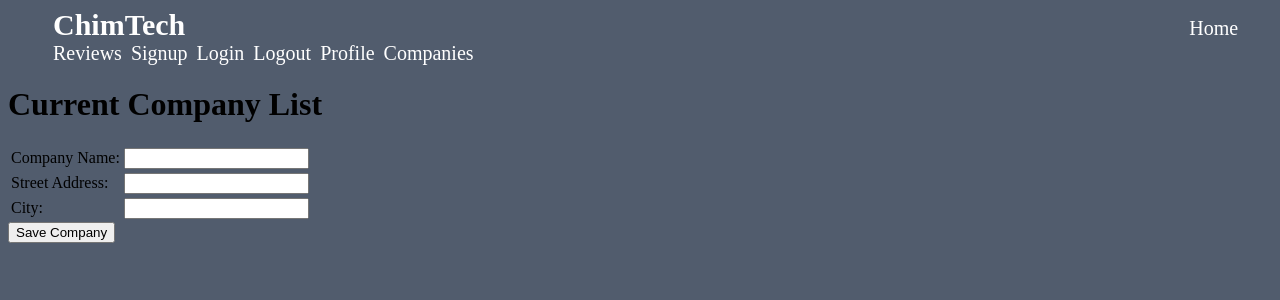
After one commit to alexbrenneman/chimtech, a Flask app: page /companies in a window 1280 px wide. The commit adds this page. Shown: the top 300 px of the page. Run offline with Flask 2, Linux system fonts and the light colour scheme.

Commit message:
added profile link and html. also added companies.html and started db.

```diff
--- a/main.py
+++ b/main.py
@@ -1,4 +1,4 @@
-from flask import Flask, flash, redirect, render_template, request, session
+from flask import Flask, flash, redirect, render_template, request, session, url_for
 from flask_sqlalchemy import SQLAlchemy
 
 error = False
@@ -38,6 +38,9 @@ def no_space(parameter):
     else:
         return False
 
+def mysession():
+     mysession = session.get('username', None)
+
 
 @app.route('/signup', methods=['POST', 'GET'])
 def signup():
@@ -45,6 +48,7 @@ def signup():
     valid_password = ''
     username = ''
     email = ''
+    valid_email = ''
 
 
 
@@ -67,21 +71,27 @@ def signup():
                 valid_email = ""
             else:
                 valid_email = "Not a valid email"
+        else:
+            valid_username = 'Duplicate user'
+
+
+        if valid_username=="" and valid_password=="" and valid_email=="":
+            new_user = User(username = username, password = password, email = email)
+            db.session.add(new_user)
+            db.session.commit()
+            session['username'] = username
+            return render_template('/welcome.html',username = username, email = email)
 
 
 
-            if valid_username=="" and valid_password=="" and valid_email=="":
-                new_user = User(username = username, password = password, email = email)
-                db.session.add(new_user)
-                db.session.commit()
-                session['username'] = username
-                return render_template('/welcome.html',username = username, email = email)
-
-        else:
-            valid_username = 'Duplicate user'
-
     return render_template('signup.html', valid_username=valid_username, username=username , valid_password=valid_password , email=email)
 
+@app.route('/profile', methods=['POST','GET'])
+def profile():
+    username = request.form.get('username')
+    email = request.form.get('email')
+
+    return render_template(("/profile.html"),username = username, email = email)
 
 @app.route('/welcome', methods=['POST', 'GET'])
 def welcome():
@@ -143,6 +153,46 @@ def logout():
 
 
 
+class Companies(db.Model):
+    id = db.Column(db.Integer, primary_key=True)
+    name = db.Column(db.String(5000), unique=True)
+    street = db.Column(db.String(5000))
+    city = db.Column(db.String(5000))
+
+    def __init__(self, name, street, city):
+        self.name = name
+        self.street = street
+        self.city = city
+
+
+    @app.route('/companies', methods = ['GET','POST'])
+    def add_companies():
+        valid_name = ""
+        valid_street = ""
+        valid_city = ""
+        name = ""
+        street = ""
+        city = ""
+
+        if request.method == 'POST':
+            name = request.form['name']
+            street = request.form['street']
+            city = request.form['city']
+
+
+
+
+        if valid_name=="" and valid_street=="" and valid_city=="":
+            new_companies = Companies(name = name, street = street, city = city)
+            db.session.add(new_companies)
+            db.session.commit()
+            return render_template('/companies.html',name =name, city = city, street = street, valid_city=valid_city, valid_name=valid_name, valid_street=valid_street)
+
+        return redirect("/")
+
+
+
+
 
 
 if __name__ == '__main__':
--- a/static/css/main.css
+++ b/static/css/main.css
@@ -44,6 +44,16 @@ a:link, a:visited {
 #logout-link{
     font-size: 20px;
     padding-right: 5px;
+}
+
+#profile-link{
+  font-size: 20px;
+  padding-right: 5px;
+}
+
+#companies-link{
+  font-size: 20px;
+  padding-right: 5px;
 }
 
 * {box-sizing:border-box}
--- a/templates/base.html
+++ b/templates/base.html
@@ -13,11 +13,14 @@
             <a href="/reviews" id="service-link">Reviews</a>
             {%if username == null%}
             <a href="/signup" id="signup-link">Signup</a>
+            {%endif%}
             <a href="/login" id="login-link">Login</a>
-            {%endif%}
-            {%if username != null%}
+
+
             <a href="/logout" id="logout-link">Logout</a>
-            {%endif%}
+            <a href="/profile" id="profile-link">Profile</a>
+            <a href="/companies" id="companies-link">Companies</a>
+
         </div>
 
 
--- /dev/null
+++ b/templates/companies.html
@@ -0,0 +1,33 @@
+{%extends "base.html" %}
+{% block content %}
+<div class="companies-add-list">
+    <h1>Current Company List</h1>
+       <form id="company_add_form">
+            <table id="company_add_table">
+                <tr>
+                    <td><label for="name">Company Name:</label></td>
+                    <td>
+                        <input type="text" name="name" value="{{name}}"><span style="color: #ff0000">{{valid_name}}</span>
+                    </td>
+                </tr>
+
+                <tr>
+                    <td><label for="street">Street Address:</label></td>
+                    <td>
+                        <input type="text" name="street" value="{{street}}"><span style="color:#ff0000">{{valid_street}}</span>
+                    </td>
+                </tr>
+
+                <tr>
+                    <td><label for="city">City:</label></td>
+                    <td>
+                        <input type="text" name="city" value="{{city}}"><span style="color:#ff0000">{{valid_city}}</span>
+                    </td>
+                </tr>
+
+
+            </table>
+            <input class="button" type="submit" value="Save Company"/>
+        </form>
+</div>
+{% endblock %}
```
Also changed, not shown: templates/profile.html (added, +13 -0 lines).
